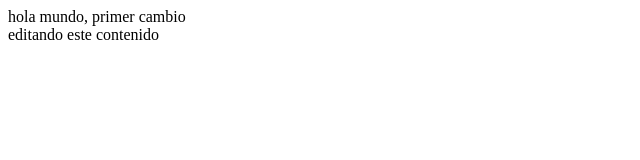
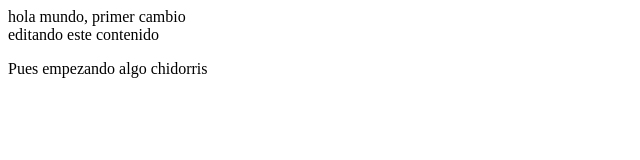
Before and after one commit to Rodrigo-Tecuatl/prubas_git_manu, a plain HTML site: page index.html in a window 1280 px wide. Shown: the whole page, without its empty margins (0-640 px from the left). Drawn offline with Linux system fonts and the light colour scheme.

Commit message:
Se creo una etuiqueta p

```diff
--- a/index.html
+++ b/index.html
@@ -9,5 +9,6 @@
 <body>
     <div>hola mundo, primer cambio</div>
 	<div> editando este contenido  </div>
+    <p>Pues empezando algo chidorris</p>
 </body>
 </html>
```
